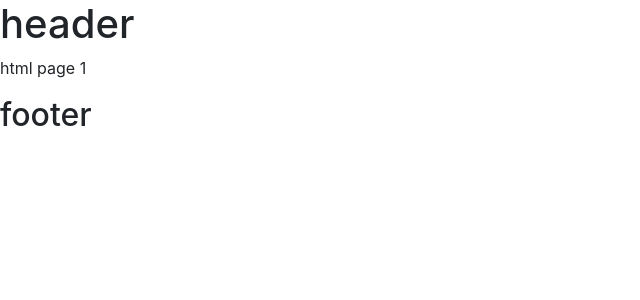
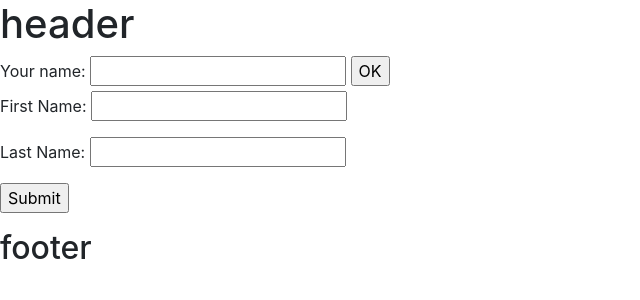
Before and after one commit to Dinithikw/TeamMicro, a Django app: template kyc_v2.1/kyc_django/kyc_web/templates/kyc_web/index.html in a window 1280 px wide. Shown: the top 300 px of the page, without its empty margins (0-640 px from the left). Run offline with Django 3.2, Linux system fonts and the light colour scheme; the template is opened without the code that fills it, so the values that code supplies are empty; some libraries are stand-ins or nearby versions.

Commit message:
updating html

```diff
--- a/kyc_django/kyc_django/kyc/templates/kyc/index.html
+++ b/kyc_django/kyc_django/kyc/templates/kyc/index.html
@@ -27,5 +27,10 @@
 </form>
 
 
+    {% block content %}
+
+    {% endblock %}
+
+
 </body>
 </html>
--- a/kyc_v2.1/kyc_django/kyc_web/templates/kyc_web/index.html
+++ b/kyc_v2.1/kyc_django/kyc_web/templates/kyc_web/index.html
@@ -2,6 +2,16 @@
 
 {% block content %}
 
-    <p>html page 1</p>
+<form action="/your-name/" method="post">
+    <label for="your_name">Your name: </label>
+    <input id="your_name" type="text" name="your_name" value="{{ current_name }}">
+    <input type="submit" value="OK">
+</form>
+
+<form>
+  <p>First Name: <input type="text" name="firstname"></p>
+  <p>Last Name: <input type="text" name="lastname"></p>
+  <p><input type="submit" value="Submit"></p>
+</form>
 
 {% endblock %}
```
Also changed, not shown: kyc_django/kyc_django/kyc/templates/kyc/home.html (+7 -1 lines).
